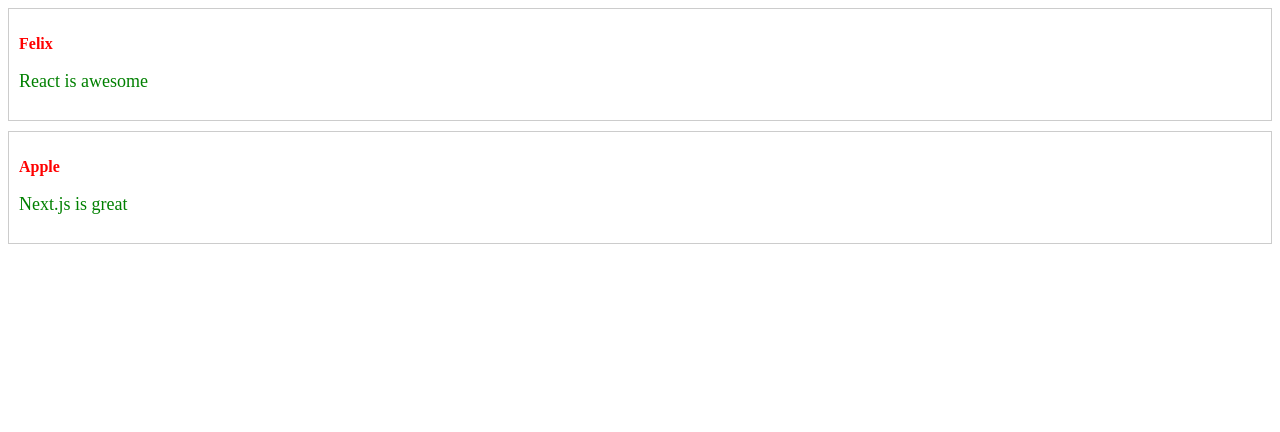
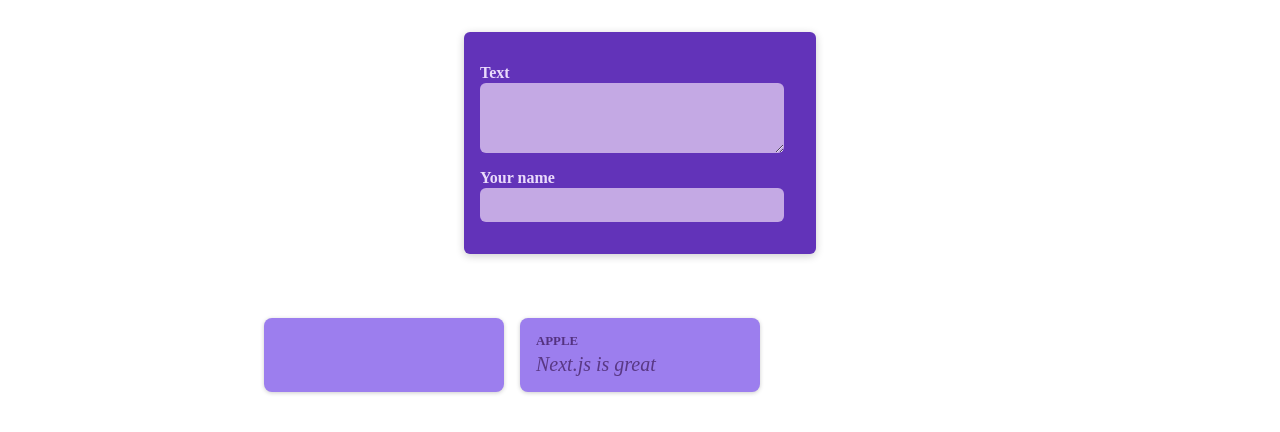
Before and after one commit to bml3i/react-crash-course, a React (Vite) app: page / in a window 1280 px wide. Shown: the top 432 px of the page. Built offline with nearby package versions, Linux system fonts and the light colour scheme.

Commit message:
save the codes

```diff
--- a/src/App.jsx
+++ b/src/App.jsx
@@ -1,10 +1,9 @@
-import Post from "./components/Post";
+import PostsList from "./components/PostsList";
 
 function App() {
   return (
     <>
-      <Post author="Felix" body="React is awesome" />
-      <Post author="Apple" body="Next.js is great" />
+      <PostsList></PostsList>
     </>
   );
 }
--- /dev/null
+++ b/src/components/NewPost.jsx
@@ -0,0 +1,19 @@
+import classes from './NewPost.module.css';
+
+function NewPost(props) {
+
+  return (
+    <form className={classes.form}>
+      <p>
+        <label htmlFor="body">Text</label>
+        <textarea id="body" required rows={3} onChange={props.onBodyChange} />
+      </p>
+      <p>
+        <label htmlFor="name">Your name</label>
+        <input type="text" id="name" required onChange={props.onAuthorChange} />
+      </p>
+    </form>
+  );
+}
+
+export default NewPost;
--- /dev/null
+++ b/src/components/NewPost.module.css
@@ -0,0 +1,55 @@
+.form {
+  background-color: #6233b9;
+  padding: 1rem;
+  width: 20rem;
+  margin: 2rem auto;
+  border-radius: 6px;
+  box-shadow: 0 2px 8px rgba(0, 0, 0, 0.2);
+}
+
+.form label {
+  display: block;
+  margin-bottom: 0.05rem;
+  color: #eadbfb;
+  font-weight: bold;
+}
+
+.form input,
+.form textarea {
+  display: block;
+  width: 90%;
+  font: inherit;
+  padding: 0.5rem;
+  border-radius: 6px;
+  border: none;
+  background-color: #c4a9e4;
+  color: #28262c;
+}
+
+.actions {
+  display: flex;
+  justify-content: flex-end;
+  gap: 0.5rem;
+}
+
+.actions button {
+  cursor: pointer;
+  font: inherit;
+  padding: 0.5rem 1.5rem;
+  border: none;
+  border-radius: 4px;
+  background-color: #34036c;
+  color: #e5d5f7;
+}
+
+.actions button:hover {
+  background-color: #23014a;
+}
+
+.actions button[type='button'] {
+  background-color: transparent;
+}
+
+.actions button[type='button']:hover {
+  color: #d1bee6;
+}
--- a/src/components/Post.jsx
+++ b/src/components/Post.jsx
@@ -5,7 +5,7 @@
     return (
         <div className={classes.post}>
             <p className={classes.author}>{props.author}</p>
-            <p className={classes.body}>{props.body}</p>
+            <p className={classes.text}>{props.body}</p>
         </div>
     );
 }
--- a/src/components/Post.module.css
+++ b/src/components/Post.module.css
@@ -1,17 +1,35 @@
 .post {
-    color: blue;
-    border: 1px solid #ccc;
-    padding: 10px;
-    margin-bottom: 10px;
+  margin: 1rem 0;
+  padding: 1rem;
+  background-color: #9c7eee;
+  border-radius: 8px;
+  box-shadow: 0 1px 4px rgba(0, 0, 0, 0.2);
+  animation: animate-in 1s ease-out forwards;
 }
 
-
 .author {
-    font-weight: bold;
-    color: red;
+  font-size: 0.8rem;
+  font-weight: bold;
+  color: #543280;
+  margin: 0;
+  text-transform: uppercase;
 }
 
-.body {
-    font-size: 18px;
-    color: green;
+.text {
+  white-space: pre-wrap;
+  font-size: 1.25rem;
+  margin: 0.25rem 0 0 0;
+  color: #593884;
+  font-style: italic;
 }
+
+@keyframes animate-in {
+  from {
+    opacity: 0;
+    transform: translateY(1rem);
+  }
+  to {
+    opacity: 1;
+    transform: translateY(0);
+  }
+}
--- /dev/null
+++ b/src/components/PostsList.jsx
@@ -0,0 +1,27 @@
+import { useState } from "react";
+import NewPost from "./NewPost";
+import Post from "./Post";
+import classes from "./PostsList.module.css";
+
+function PostsList() {
+
+    const [bodyText, setBodyText] = useState('');
+    const [author, setAuthor] = useState('');
+
+    return (
+        <>
+            <NewPost onBodyChange={(event) => {
+                setBodyText(event.target.value);
+            }} onAuthorChange={(event) => {
+                setAuthor(event.target.value);
+            }} />
+
+            <ul className={classes.posts}>
+                <Post author={author} body={bodyText}/>
+                <Post author="Apple" body="Next.js is great" />
+            </ul>
+        </>
+    );
+}
+
+export default PostsList;
--- /dev/null
+++ b/src/components/PostsList.module.css
@@ -0,0 +1,10 @@
+.posts {
+  list-style: none;
+  max-width: 50rem;
+  margin: 1rem auto;
+  padding: 1rem 0;
+  display: grid;
+  gap: 1rem;
+  grid-template-columns: repeat(3, 30%);
+  justify-content: center;
+}
```
